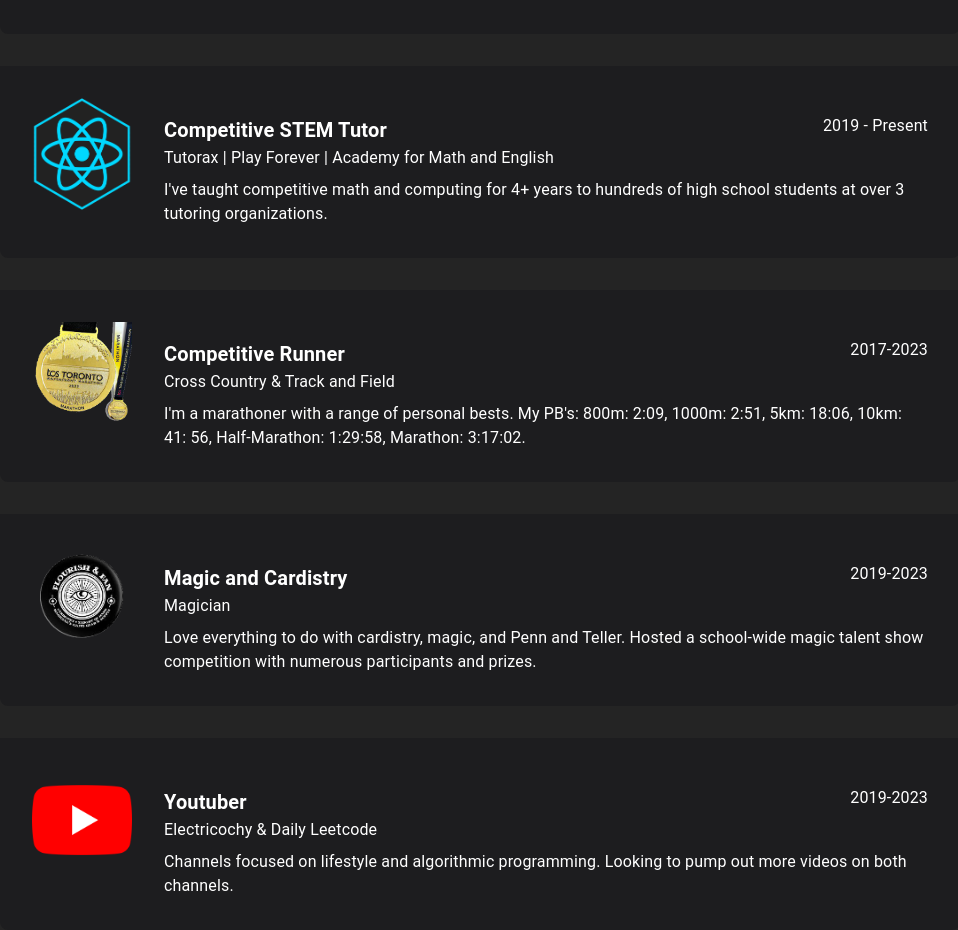
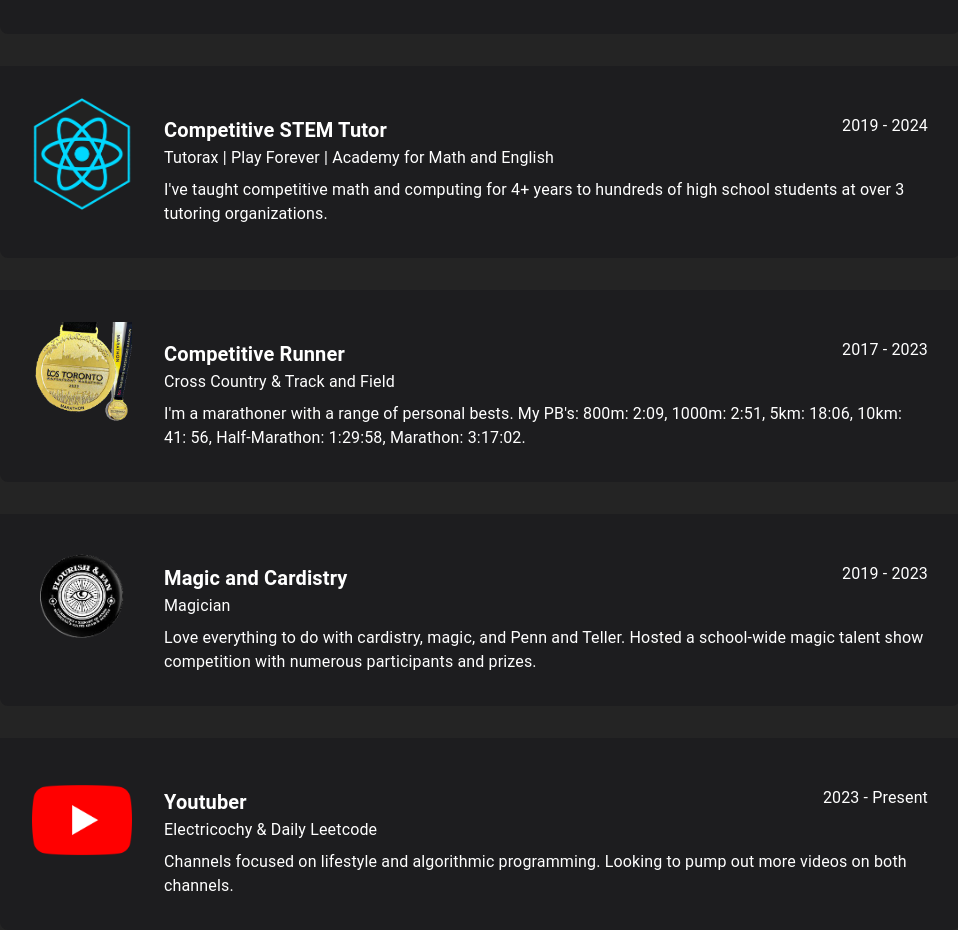
Before and after one commit to LGeoff31/Porfolio, a Next.js app: page / in a window 1280 px wide. Shown: the part 1459-2389 px from the top of the page, without its empty margins (160-1118 px from the left). Built offline with nearby package versions, Linux system fonts and the light colour scheme.

Commit message:
✅ changed dates about section

```diff
--- a/pages/subcomponents/AboutBox.tsx
+++ b/pages/subcomponents/AboutBox.tsx
@@ -24,7 +24,7 @@ const AboutBox = () => {
       src: "/images/Reacter (1).png",
       name: "Competitive STEM Tutor",
       heading: "Tutorax | Play Forever | Academy for Math and English",
-      date: "2019 - Present",
+      date: "2019 - 2024",
       description:
         "I've taught competitive math and computing for 4+ years to hundreds of high school students at over 3 tutoring organizations.  ",
     },
@@ -32,7 +32,7 @@ const AboutBox = () => {
       src: "/images/marathon.png",
       name: "Competitive Runner",
       heading: "Cross Country & Track and Field",
-      date: "2017-2023",
+      date: "2017 - 2023",
       description:
         "I'm a marathoner with a range of personal bests. My PB's: 800m: 2:09, 1000m: 2:51, 5km: 18:06, 10km: 41: 56, Half-Marathon: 1:29:58, Marathon: 3:17:02.",
     },
@@ -40,7 +40,7 @@ const AboutBox = () => {
       src: "/images/magic.png",
       name: "Magic and Cardistry",
       heading: "Magician",
-      date: "2019-2023",
+      date: "2019 - 2023",
       description:
         "Love everything to do with cardistry, magic, and Penn and Teller. Hosted a school-wide magic talent show competition with numerous participants and prizes. ",
     },
@@ -48,7 +48,7 @@ const AboutBox = () => {
       src: "/images/yt.png",
       name: "Youtuber",
       heading: "Electricochy & Daily Leetcode",
-      date: "2019-2023",
+      date: "2023 - Present",
       description:
         "Channels focused on lifestyle and algorithmic programming. Looking to pump out more videos on both channels.",
     },
```
